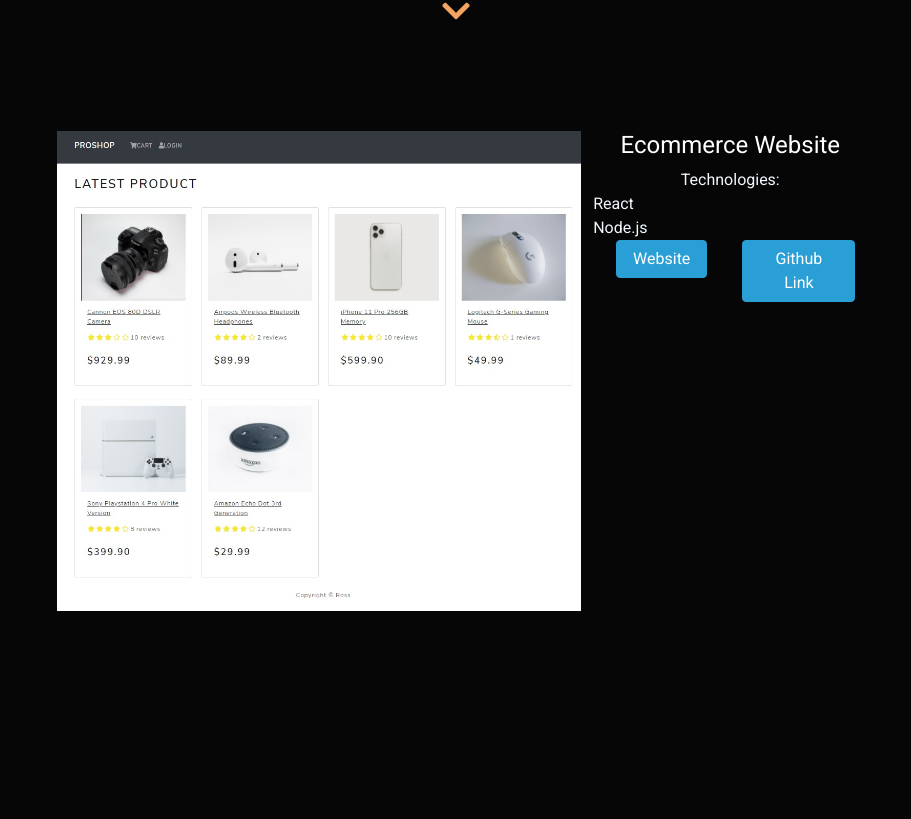
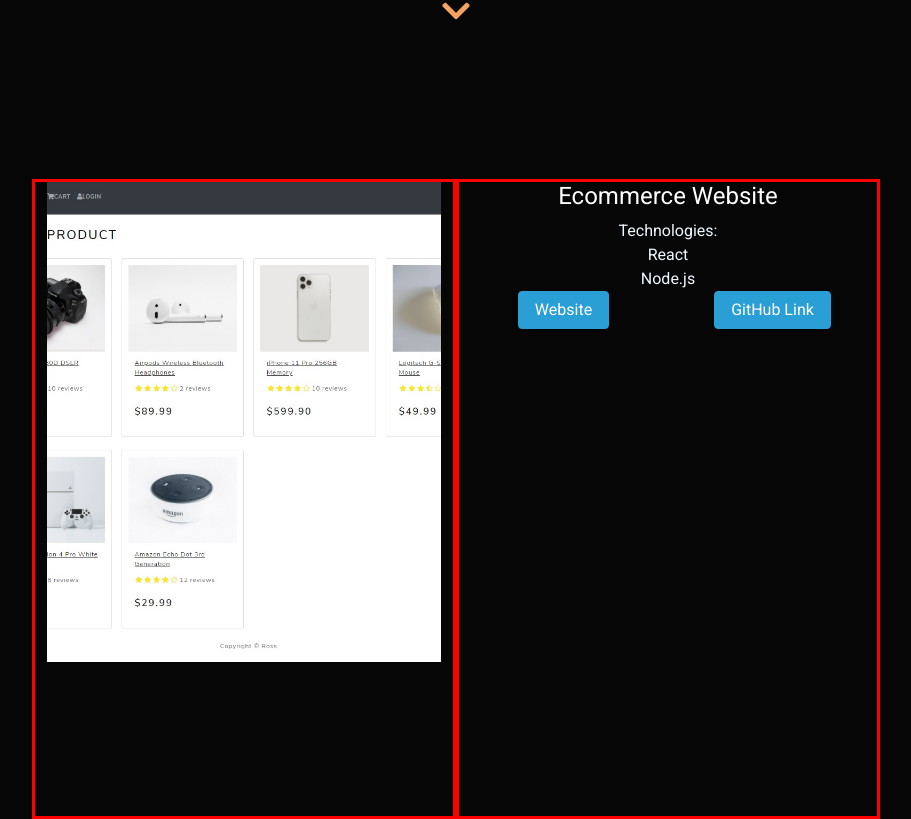
Before and after one commit to Ross-Ghazi/Portfolio, a React (Create React App) app: page / in a window 1280 px wide. Shown: the part 1695-2514 px from the top of the page, without its empty margins (184-1095 px from the left). Before the commit the page ends 2306 px from the top, so only its background shows below. Built offline with nearby package versions, Linux system fonts and the light colour scheme.

Commit message:
commit2 sample project

```diff
--- a/package.json
+++ b/package.json
@@ -9,6 +9,7 @@
     "react": "^17.0.2",
     "react-bootstrap": "^1.6.3",
     "react-dom": "^17.0.2",
+    "react-router-dom": "^5.3.0",
     "react-scripts": "4.0.3",
     "web-vitals": "^1.0.1"
   },
--- a/src/App.css
+++ b/src/App.css
@@ -86,7 +86,7 @@ header {
   min-height: 3rem;
 }
 
-.sample_project {
+.sample_project_start {
   color: sandybrown;
   min-height: 10rem;
 }
@@ -94,4 +94,19 @@ header {
 img {
   max-width: 100%;
   height: 30rem;
+  display: block;
+  object-fit: cover;
 }
+
+.samle_project {
+  width: 100%;
+  height: 40rem;
+}
+
+.height100 {
+  height: 100%;
+}
+
+.width100 {
+  width: 100%;
+}
--- a/src/App.js
+++ b/src/App.js
@@ -92,42 +92,53 @@ function App() {
         </div>
       </section>
 
-      <section className="sample_project  container  ">
+      <section className="sample_project_start  container  ">
         <div className="text ">
-          <div className="sample_project ">
+          <div className="sample_project_start ">
             Sample Projects
             <div b>
               <i class="fas fa-chevron-down fa-2x"></i>
             </div>
           </div>
-          <Container fluid>
-            <Row className="height1">
-              <Col md={8}>
+          <div className="container"></div>
+        </div>
+      </section>
+
+      <section className="container width ">
+        <div className="text   samle_project">
+          <Container className=" height100  ">
+            <Row className="height100  width100 ">
+              <Col md={6} className="r">
                 <img src={sample} alt="" />
               </Col>
-              <Col md={4}>
+              <Col md={6} className="r">
                 <h5>Ecommerce Website</h5>
                 Technologies:
-                <Row>React</Row>
-                <Row>Node.js</Row>
+                <Row className="justify-content-md-center">React</Row>
+                <Row className="justify-content-md-center">Node.js</Row>
                 <Row>
                   <Col>
-                    <Button>
-                      {" "}
-                      Website <a href="https://www.onlineshopsample.ca/"></a>
-                    </Button>
+                    <a
+                      href="https://www.onlineshopsample.ca/"
+                      target="_blank"
+                      rel="noreferrer noopener"
+                    >
+                      <Button> Website</Button>
+                    </a>
                   </Col>
                   <Col>
-                    <Button>Github Link</Button>
+                    <a
+                      href="https://github.com/Ross-Ghazi/eCommerce-React-Nodejs"
+                      target="_blank"
+                      rel="noreferrer noopener"
+                    >
+                      <Button> GitHub Link</Button>
+                    </a>
                   </Col>
                 </Row>
               </Col>
             </Row>
           </Container>
-
-          <div className="container">
-            <div></div>
-          </div>
         </div>
       </section>
     </>
```
Also changed, not shown: 1 other file (tests, documents, lock files or other folders).
